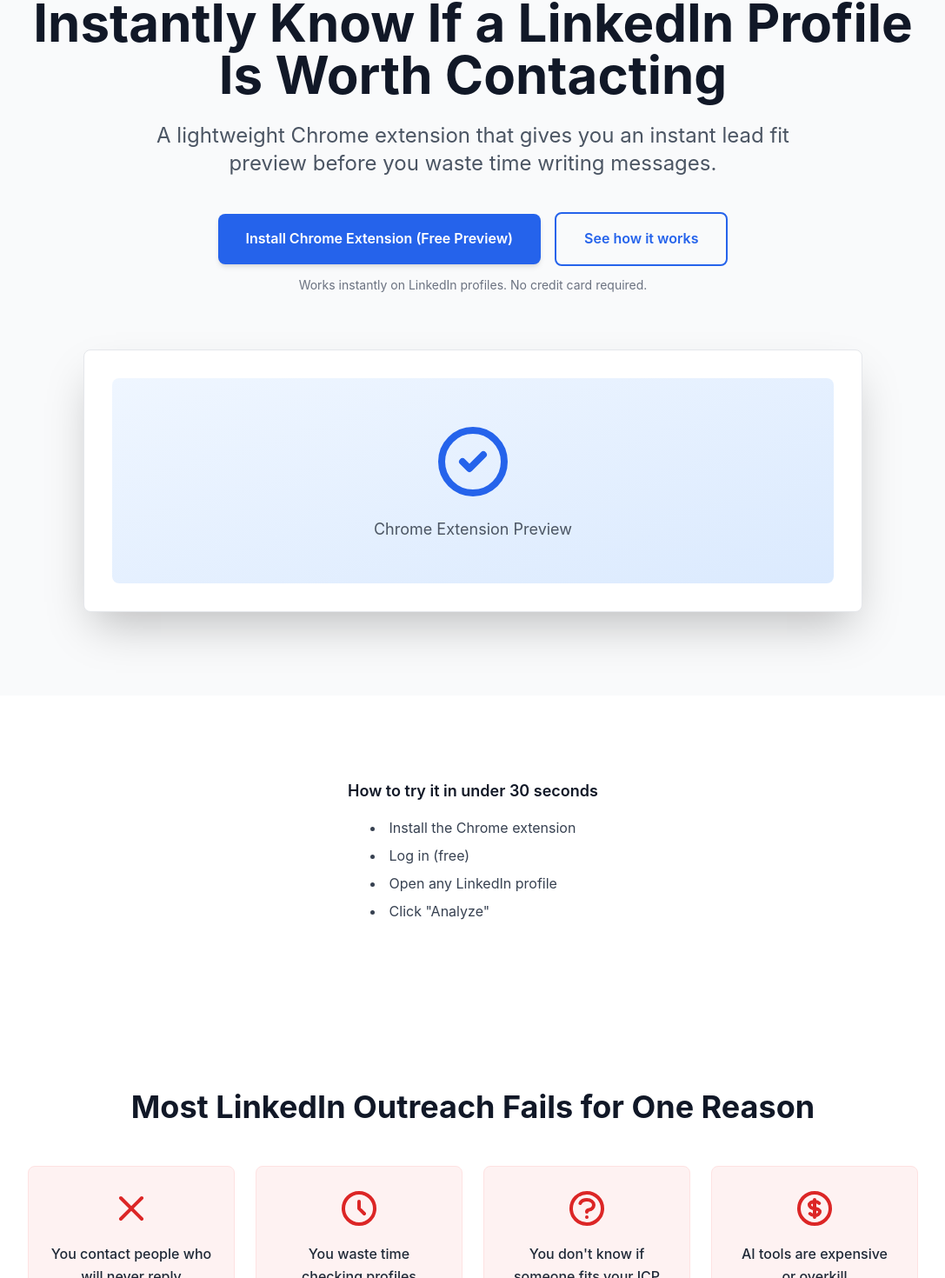
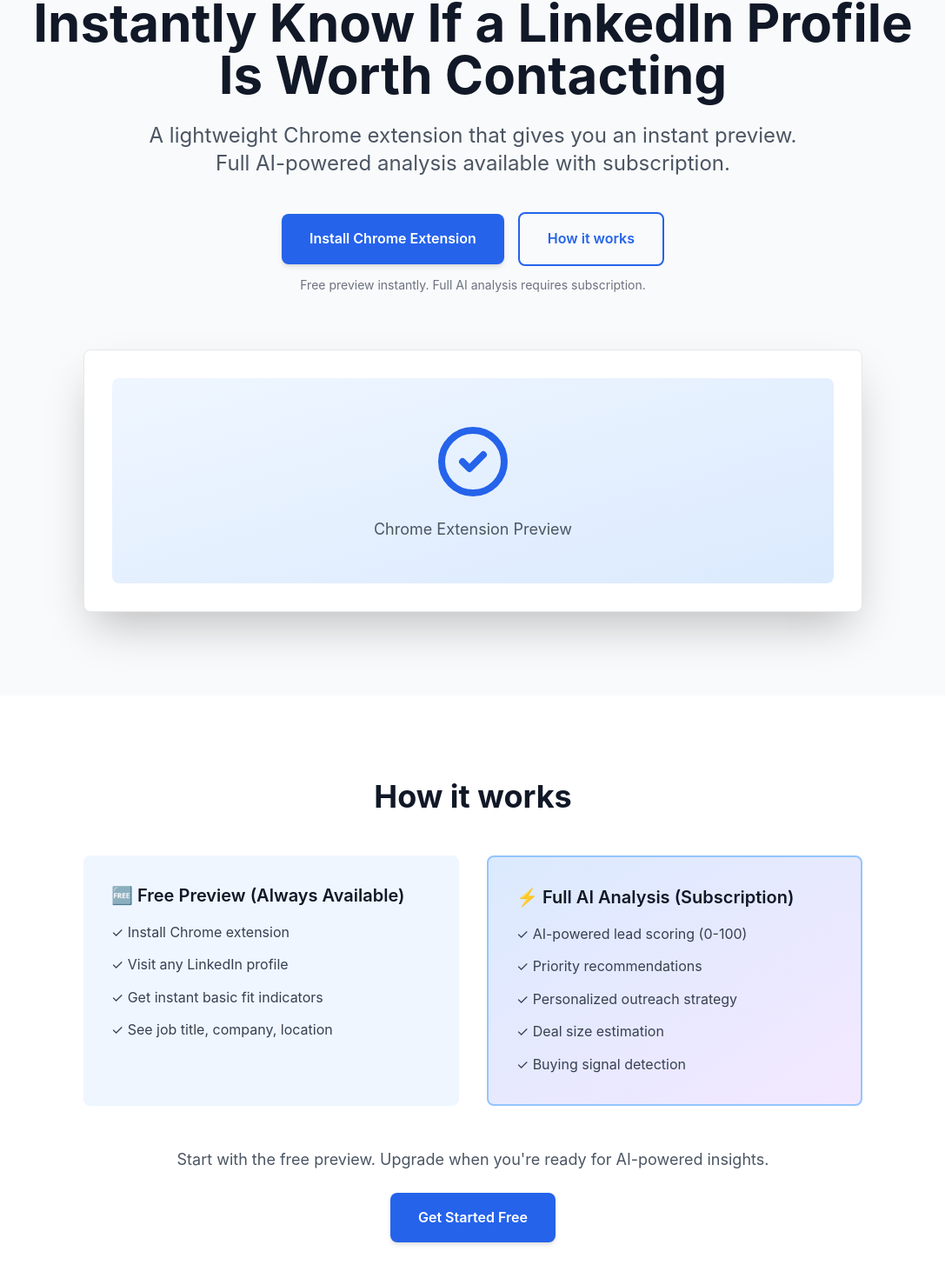
Before and after one commit to AliTalalEl-Abur/linkedin-lead-checker, a Next.js app in the folder web/: page / in a window 1280 px wide. Shown: the part 132-1602 px from the top of the page at 87% size, without its empty margins (96-1183 px from the left). Built offline with nearby package versions, Linux system fonts and the light colour scheme.

Commit message:
Fix landing page CTAs: clear free preview vs paid AI distinction

```diff
--- a/web/pages/index.js
+++ b/web/pages/index.js
@@ -64,36 +64,22 @@
 
   // Dynamic CTA logic
   const getPrimaryCTA = () => {
-    if (userState.loading) {
-      return {
-        text: 'Install Chrome Extension (Free Preview)',
-        onClick: () => window.open('https://chrome.google.com/webstore', '_blank')
-      };
+    // Always point to Chrome Web Store for installation
+    return {
+      text: 'Install Chrome Extension',
+      onClick: () => window.open('https://chrome.google.com/webstore', '_blank')
+    };
+  };
+
+  // Get dynamic subtitle text
+  const getSubtitleText = () => {
+    if (!userState.isAuthenticated) {
+      return 'Free preview instantly. Full AI analysis requires subscription.';
     }
-
-    if (!userState.isAuthenticated) {
-      return {
-        text: 'Install Chrome Extension (Free Preview)',
-        onClick: () => window.open('https://chrome.google.com/webstore', '_blank')
-      };
+    if (userState.hasSubscription) {
+      return `Active ${userState.plan} plan - Full AI analysis enabled`;
     }
-
-    if (userState.isAuthenticated && !userState.hasSubscription) {
-      return {
-        text: 'Unlock Full AI Analysis',
-        onClick: () => window.location.href = '/upgrade'
-      };
-    }
-
-    if (userState.hasSubscription) {
-      return {
-        text: 'Open Extension',
-        onClick: () => {
-          // Try to trigger extension or show message
-          alert('Click the LinkedIn Lead Checker icon in your Chrome toolbar to use the extension!');
-        }
-      };
-    }
+    return 'Preview works instantly. Full AI requires upgrade.';
   };
 
   const primaryCTA = getPrimaryCTA();
@@ -174,7 +160,7 @@
               Instantly Know If a LinkedIn Profile<br />Is Worth Contacting
             </h1>
             <p className="text-xl md:text-2xl text-gray-600 mb-10 max-w-3xl mx-auto">
-              A lightweight Chrome extension that gives you an instant lead fit preview before you waste time writing messages.
+              A lightweight Chrome extension that gives you an instant preview. Full AI-powered analysis available with subscription.
             </p>
 
             <div className="flex flex-col sm:flex-row gap-4 justify-center items-center">
@@ -185,17 +171,15 @@
               >
                 {primaryCTA.text}
               </Button>
-              <Button variant="secondary" onClick={() => document.getElementById('how-to-try').scrollIntoView({ behavior: 'smooth' })}>
-                See how it works
+              <Button variant="secondary" onClick={() => {
+                const section = document.getElementById('how-it-works');
+                if (section) section.scrollIntoView({ behavior: 'smooth' });
+              }}>
+                How it works
               </Button>
             </div>
             <p className="text-sm text-gray-500 mt-3">
-              {!userState.isAuthenticated
-                ? 'Works instantly on LinkedIn profiles. No credit card required.'
-                : userState.hasSubscription
-                ? `Active ${userState.plan} plan - Ready to analyze leads`
-                : 'Upgrade to unlock unlimited AI-powered analysis'
-              }
+              {userState.loading ? 'Loading...' : getSubtitleText()}
             </p>
 
             {/* Visual placeholder for extension preview */}
@@ -210,16 +194,51 @@
           </div>
         </Section>
 
-        {/* QUICK TRY SECTION */}
-        <Section background="white" id="how-to-try">
-          <div className="max-w-3xl mx-auto text-center">
-            <h3 className="text-lg font-semibold text-gray-900 mb-4">How to try it in under 30 seconds</h3>
-            <ul className="text-gray-700 space-y-2 text-base list-disc list-inside text-left inline-block">
-              <li>Install the Chrome extension</li>
-              <li>Log in (free)</li>
-              <li>Open any LinkedIn profile</li>
-              <li>Click &quot;Analyze&quot;</li>
-            </ul>
+        {/* HOW IT WORKS SECTION */}
+        <Section background="white" id="how-it-works">
+          <div className="max-w-4xl mx-auto">
+            <h2 className="text-3xl md:text-4xl font-bold text-gray-900 mb-12 text-center">
+              How it works
+            </h2>
+
+            <div className="grid md:grid-cols-2 gap-8 mb-12">
+              <div className="bg-blue-50 p-8 rounded-lg">
+                <h3 className="text-xl font-semibold text-gray-900 mb-4">
+                  🆓 Free Preview (Always Available)
+                </h3>
+                <ul className="text-gray-700 space-y-3">
+                  <li>✓ Install Chrome extension</li>
+                  <li>✓ Visit any LinkedIn profile</li>
+                  <li>✓ Get instant basic fit indicators</li>
+                  <li>✓ See job title, company, location</li>
+                </ul>
+              </div>
+
+              <div className="bg-gradient-to-br from-blue-100 to-purple-100 p-8 rounded-lg border-2 border-blue-300">
+                <h3 className="text-xl font-semibold text-gray-900 mb-4">
+                  ⚡ Full AI Analysis (Subscription)
+                </h3>
+                <ul className="text-gray-700 space-y-3">
+                  <li>✓ AI-powered lead scoring (0-100)</li>
+                  <li>✓ Priority recommendations</li>
+                  <li>✓ Personalized outreach strategy</li>
+                  <li>✓ Deal size estimation</li>
+                  <li>✓ Buying signal detection</li>
+                </ul>
+              </div>
+            </div>
+
+            <div className="text-center">
+              <p className="text-lg text-gray-600 mb-6">
+                Start with the free preview. Upgrade when you're ready for AI-powered insights.
+              </p>
+              <Button
+                variant="primary"
+                onClick={() => window.open('https://chrome.google.com/webstore', '_blank')}
+              >
+                Get Started Free
+              </Button>
+            </div>
           </div>
         </Section>
 
```
